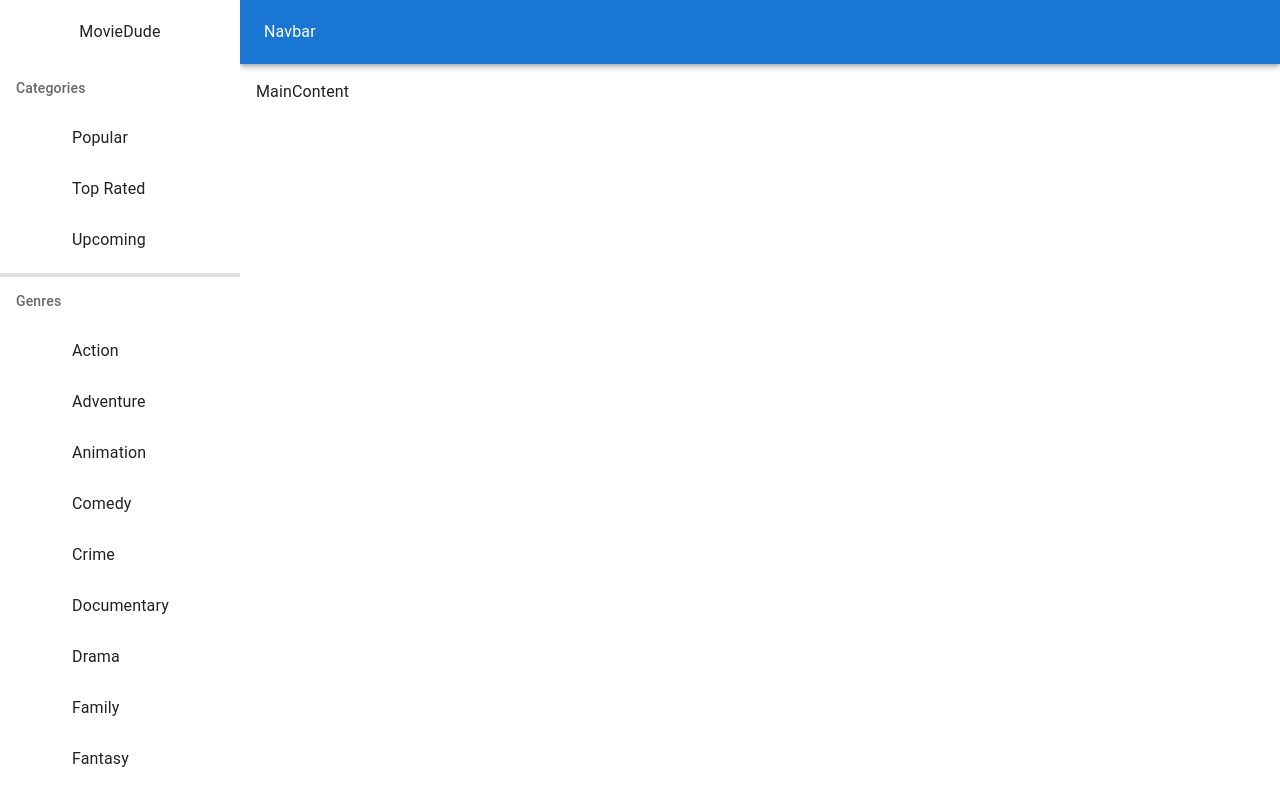
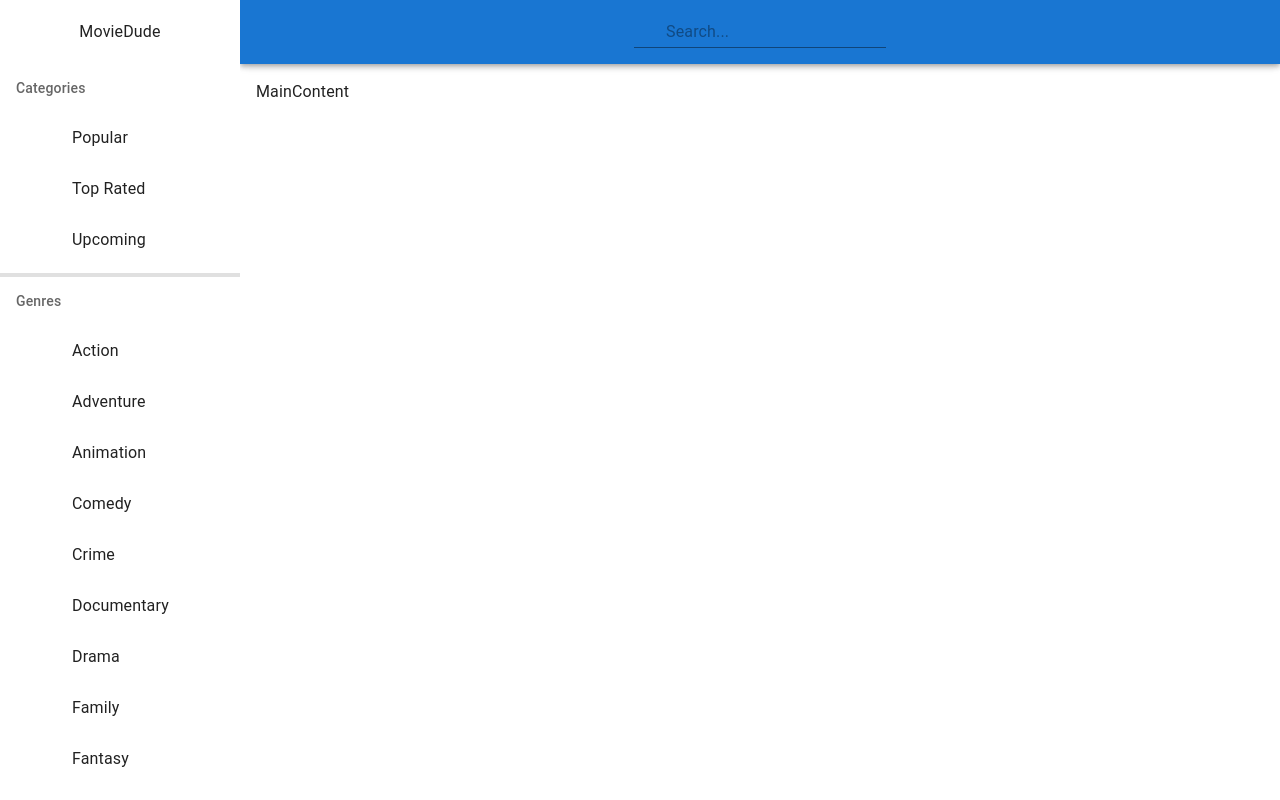
Before and after one commit to CodingWithDude/movie-dude, a React (Create React App) app: page / in a window 1280 px wide. Built offline with nearby package versions, Linux system fonts and the light colour scheme; some icons are missing.

Commit message:
Updated InputWithIcon
also moved drawerWidth to app.js to pass as prop

```diff
--- a/src/App.js
+++ b/src/App.js
@@ -29,14 +29,20 @@ const App = () => {
     };
   }, [windowSize]);
 
+  // Sidebar width
+  const drawerWidth = 240;
+
   return (
     <ThemeProvider theme={theme}>
       <CssBaseline />
       <Box display="flex" flexDirection="column">
-        <Sidebar windowLength={window.innerWidth} />
-        <Navbar windowLength={window.innerWidth} />
+        <Sidebar windowLength={window.innerWidth} drawerWidth={drawerWidth} />
+        <Navbar windowLength={window.innerWidth} drawerWidth={drawerWidth} />
         <Toolbar></Toolbar>
-        <MainContent windowLength={window.innerWidth} />
+        <MainContent
+          windowLength={window.innerWidth}
+          drawerWidth={drawerWidth}
+        />
       </Box>
     </ThemeProvider>
   );
--- /dev/null
+++ b/src/components/InputWithIcon.js
@@ -0,0 +1,44 @@
+import * as React from "react";
+import Box from "@mui/material/Box";
+import Input from "@mui/material/Input";
+import InputAdornment from "@mui/material/InputAdornment";
+import FormControl from "@mui/material/FormControl";
+import SvgIcon from "@mui/material/SvgIcon";
+
+export default function InputWithIcon() {
+  const handleSubmit = (e) => {
+    e.preventDefault();
+    document.searchForm.searchInput.blur();
+    console.log("submitted");
+  };
+
+  return (
+    <Box
+      sx={{
+        "& > :not(style)": { m: 1 },
+      }}
+    >
+      <FormControl onSubmit={handleSubmit} variant="standard">
+        <form name="searchForm">
+          <Input
+            name="searchInput"
+            placeholder="Search..."
+            spellCheck="false"
+            autoComplete="off"
+            id="input-with-icon-adornment"
+            startAdornment={
+              <InputAdornment position="start">
+                <SvgIcon
+                  sx={{ "&:hover": { cursor: "pointer" } }}
+                  onClick={handleSubmit}
+                >
+                  <i className="fa-solid fa-magnifying-glass"></i>
+                </SvgIcon>
+              </InputAdornment>
+            }
+          />
+        </form>
+      </FormControl>
+    </Box>
+  );
+}
--- a/src/components/MainContent.js
+++ b/src/components/MainContent.js
@@ -1,11 +1,12 @@
 import { Box, styled, Typography } from "@mui/material";
 
-const MainContent = ({ windowLength }) => {
+const MainContent = ({ windowLength, drawerWidth }) => {
   const StyledBox = styled(Box)({
     display: "flex",
     alignSelf: "flex-end",
-    width: windowLength >= 600 ? "calc(100% - 240px)" : "100%",
+    width: windowLength >= 600 ? `calc(100% - ${drawerWidth}px)` : "100%",
   });
+
   return (
     <StyledBox p={2}>
       <Typography>MainContent</Typography>
--- a/src/components/Navbar.js
+++ b/src/components/Navbar.js
@@ -1,13 +1,26 @@
-import { AppBar, styled, Toolbar } from "@mui/material";
+import {
+  AppBar,
+  styled,
+  Toolbar,
+  Box,
+  FormControl,
+  InputAdornment,
+  TextField,
+  Input,
+  InputLabel,
+} from "@mui/material";
+import InputWithIcon from "./InputWithIcon";
 
-const Navbar = ({ windowLength }) => {
+const Navbar = ({ windowLength, drawerWidth }) => {
   const StyledAppBar = styled(AppBar)({
-    width: windowLength >= 600 ? "calc(100% - 240px)" : "100%",
+    width: windowLength >= 600 ? `calc(100% - ${drawerWidth}px)` : "100%",
   });
 
   return (
     <StyledAppBar>
-      <Toolbar>Navbar</Toolbar>
+      <Toolbar sx={{ display: "flex", justifyContent: "center" }}>
+        <InputWithIcon></InputWithIcon>
+      </Toolbar>
     </StyledAppBar>
   );
 };
--- a/src/components/Sidebar.js
+++ b/src/components/Sidebar.js
@@ -9,8 +9,6 @@ import ListItem from "@mui/material/ListItem";
 import ListItemIcon from "@mui/material/ListItemIcon";
 import ListItemText from "@mui/material/ListItemText";
 import SvgIcon from "@mui/material/SvgIcon";
-
-const drawerWidth = 240;
 
 const categoryItems = [
   {
@@ -128,7 +126,7 @@ const genreItems = [
   },
 ];
 
-const Sidebar = ({ windowLength }) => {
+const Sidebar = ({ windowLength, drawerWidth }) => {
   const StyledDrawer = styled(Drawer)({
     display: windowLength >= 600 ? "block" : "none",
     "& .MuiDrawer-paper": {
```
